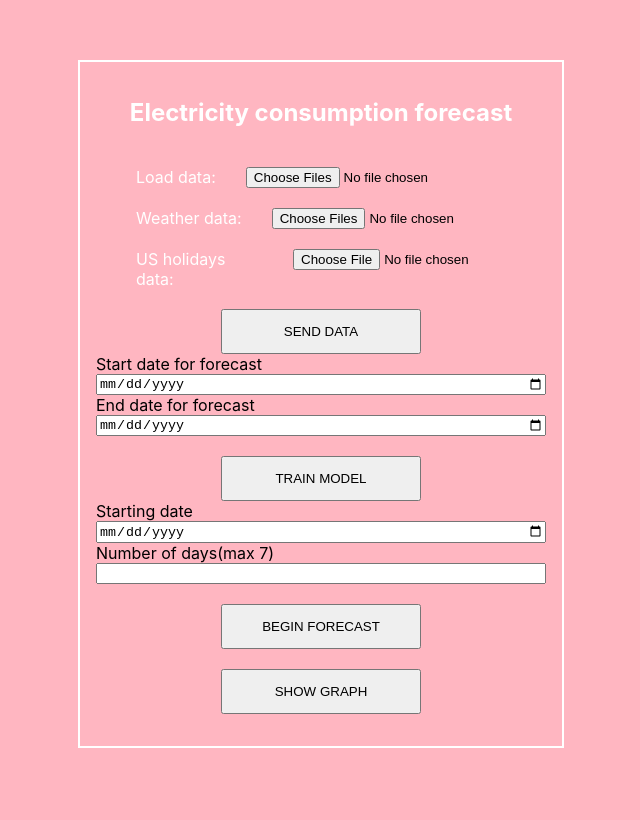
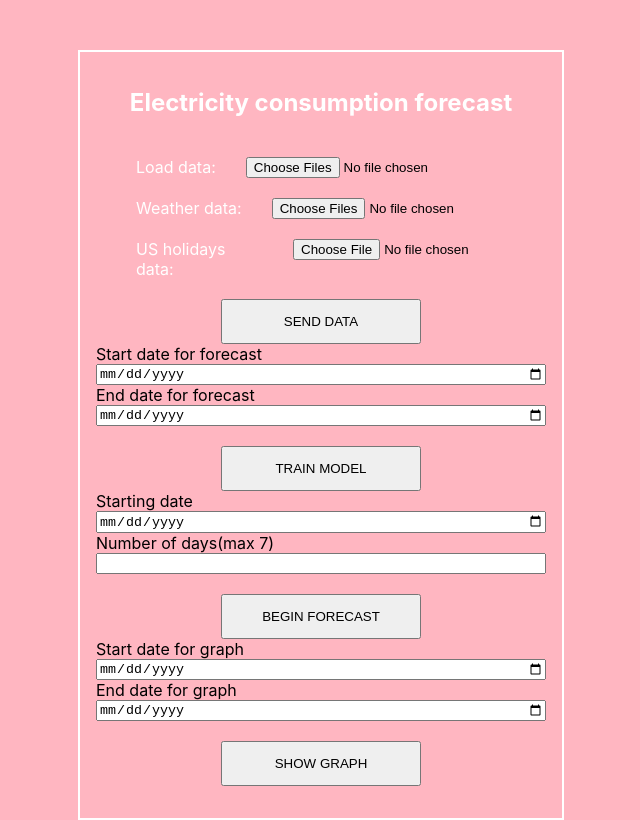
Before and after one commit to SentmartoniD/ISIS_Projekat, a React (Create React App) app in the folder front-end/: page / in a window 1280 px wide. Shown: the whole page, without its empty margins (319-959 px from the left). Built offline with nearby package versions, Linux system fonts and the light colour scheme.

Commit message:
Added 3 new folders in python

```diff
--- a/front-end/src/App.css
+++ b/front-end/src/App.css
@@ -19,7 +19,7 @@ body{
   min-height: 450px;
   padding: 1rem;
   margin: auto;
-  margin-top: 60px;
+  margin-top: 50px;
 }
 
 .frontpage-div-control{
--- a/front-end/src/components/FrontPage.js
+++ b/front-end/src/components/FrontPage.js
@@ -89,6 +89,10 @@ function FrontPage(){
                 <label>Number of days(max 7)</label>
                 <input type="number" ></input>
                 <button className="frontpage-button" onClick={handleSubmitBeginForecast} >BEGIN FORECAST</button>
+                <label>Start date for graph</label>
+                <input type="date" ></input>
+                <label>End date for graph</label>
+                <input type="date" ></input>
                 <button className="frontpage-button" onClick={handleSubmitBeginForecast} >SHOW GRAPH</button>
             </div>
         </section>
--- a/front-end/src/services/FrontPageService.js
+++ b/front-end/src/services/FrontPageService.js
@@ -18,7 +18,7 @@ export const SendLoadData = async (files) => {
                     'Content-Type': 'multipart/form-data'
                 },
             });
-            console.log(reposne);
+            console.log(response);
         }catch(err){
             console.log(err);
         }
```
